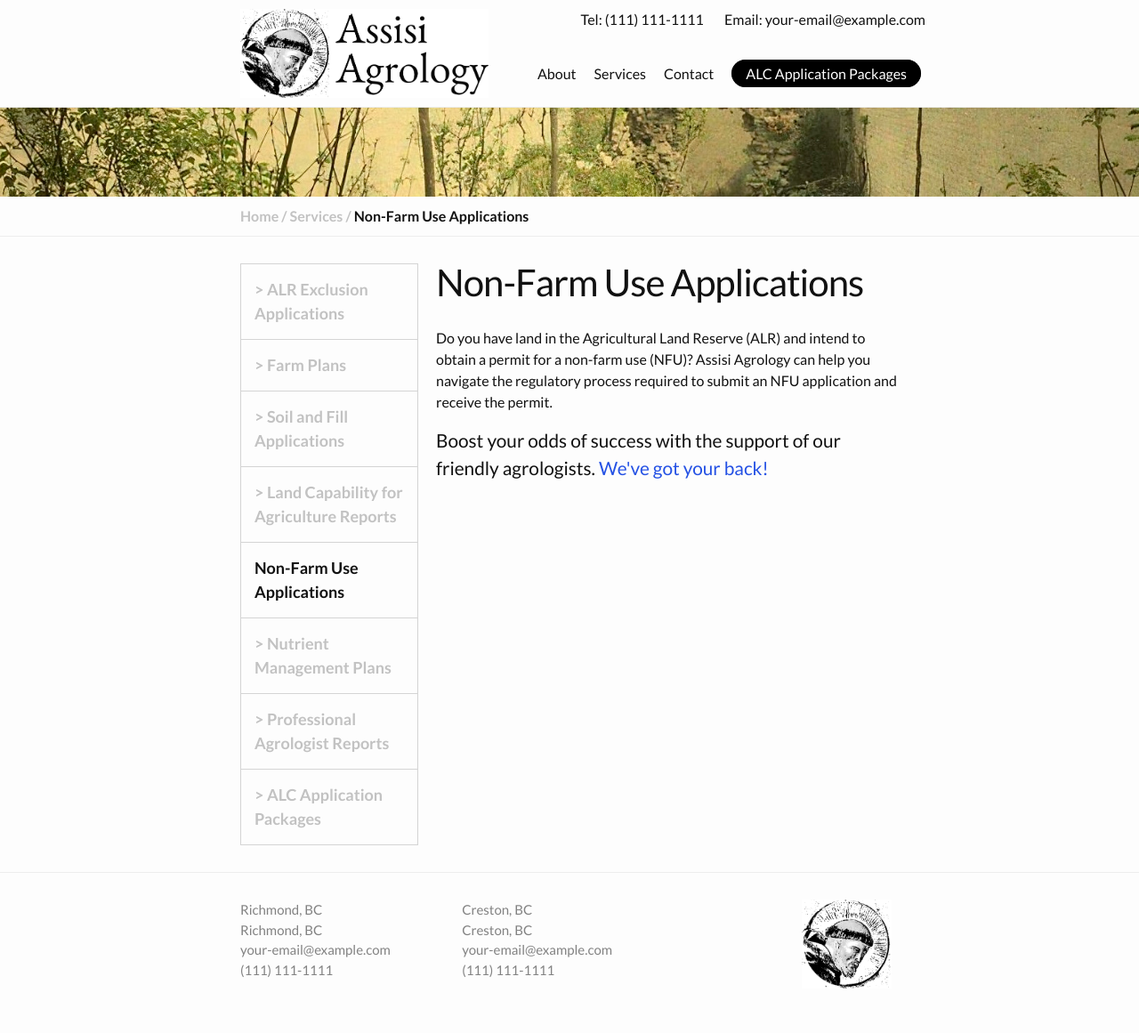
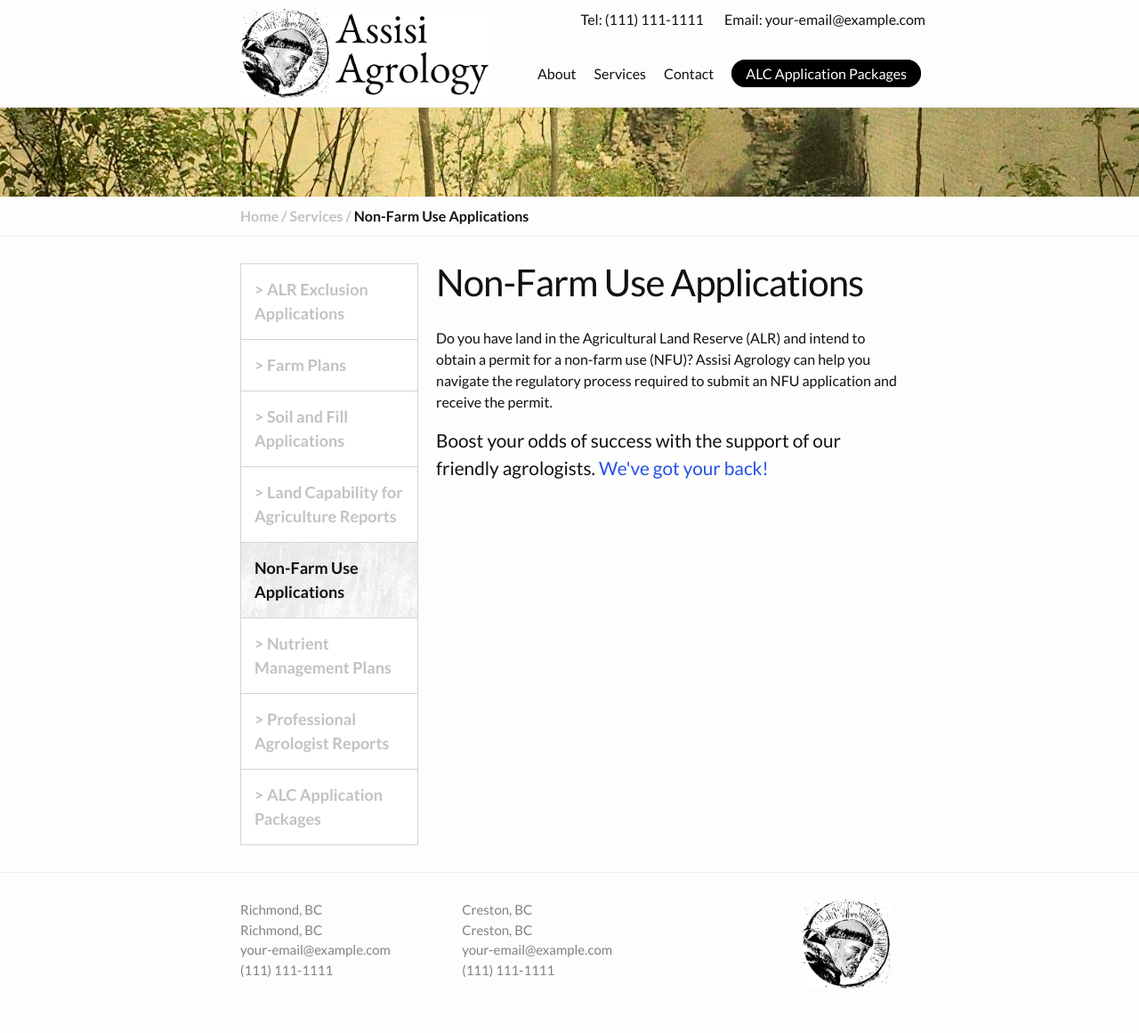
Before and after one commit to frandoodle/agrology-website, a Jekyll site: the page built from 2_nfu-applications.md, in a window 1280 px wide. Shown: the whole page at 89% size. Built offline with Jekyll 4.4.1, drawn with Linux system fonts in a browser that asks for light colours.

Commit message:
Added nicer ui for services

```diff
--- a/_includes/services-menu.html
+++ b/_includes/services-menu.html
@@ -9,9 +9,9 @@
     {%- if my_page.title -%}
 
     {%- if my_page.title == page.title -%}
-    <li><span class="page-link-services current-link-services">{{ my_page.title | escape }}</span></li>
+    <span class="page-link-services current-link-services"><li>{{ my_page.title | escape }}</li></span>
     {%- else -%}
-    <li><a class="page-link-services" href="{{ my_page.url | relative_url }}"> > {{ my_page.title | escape }}</a></li>
+    <a class="page-link-services" href="{{ my_page.url | relative_url }}"><li> > {{ my_page.title | escape }}</li></a>
     {%- endif -%}
     {%- endif -%}
 
--- a/_sass/minima/_base.scss
+++ b/_sass/minima/_base.scss
@@ -261,7 +261,10 @@
 .col1-2 ul {
   // border:2px solid black;
   // background-color: $grey-color-light;
+
+  background-image: url('../assets/tree.jpeg');
   border: 1px darken($grey-color-light, 10%) solid;
+  border-bottom: none;
   // border-radius: 8px;
   list-style-type: none;
   margin:0;
@@ -269,16 +272,31 @@
 
 }
 
-.col1-2 ul li {
+.col1-2 ul * li, .col1-2 ul li {
+  background-color:rgba(255, 255, 255, 1);
   font-size: $big-font-size;
   font-weight: 700;
   // margin-bottom: $spacing-unit/2;
   padding: $spacing-unit/2;
   border-bottom: 1px darken($grey-color-light, 10%) solid;
+  transition: background-color 0.2s ease;
 
-  &:last-child {
-    border: none;
+  &:hover {
+    background-color:rgba(255, 255, 255, 0.9);
+    color: lighten($text-color, 20%);
   }
+}
+
+.col1-2 ul a {
+  text-decoration: underline solid transparent ;
+
+  &:hover{
+    text-decoration: underline solid lighten($text-color, 20%);
+  }
+}
+
+.col1-2 ul span.current-link-services li {
+  background-color:rgba(255, 255, 255, 0.9);
 }
 
 .col1-2:last-child {
--- a/_sass/minima/_layout.scss
+++ b/_sass/minima/_layout.scss
@@ -15,7 +15,6 @@
 .site-header-contact {
   color: $grey-color-light;
   background-color: $brand-color;
-  background-image: image("/assets/test.jpeg");
   //background-image: linear-gradient(#fff, #000);
 
   a {
```
Also changed, not shown: assets/tree.jpeg (added).
